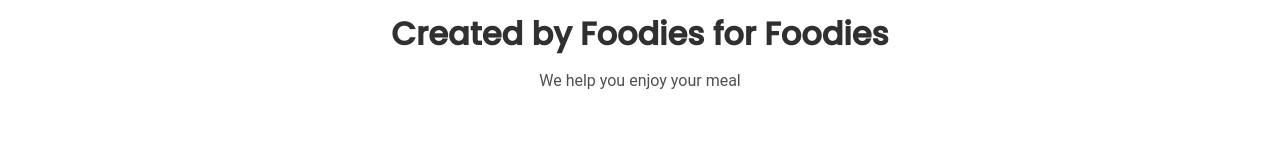
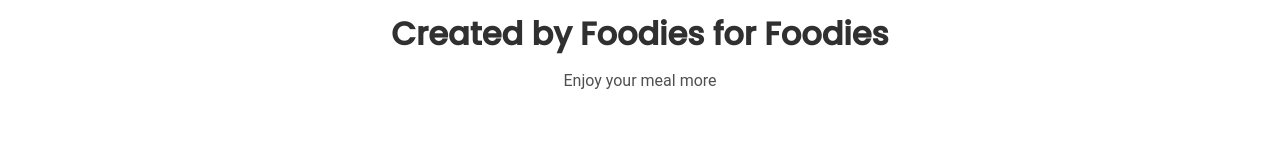
Before and after one commit to raychz/tabify-landing-page, a website built with Parcel: page src/index.html in a window 1280 px wide. Shown: the part 1108-1254 px from the top of the page. Built offline with nearby package versions, Linux system fonts and the light colour scheme.

Commit message:
Update index.html

```diff
--- a/src/index.html
+++ b/src/index.html
@@ -840,7 +840,7 @@
       <div class="container container--small">
         <div class="title-box title-box--center">
           <h2 class="heading">Created by Foodies for Foodies</h2>
-          <p class="title-box__text">We help you enjoy your meal</p>
+          <p class="title-box__text">Enjoy your meal more</p>
         </div>
       </div>
       <div class="container">
```
